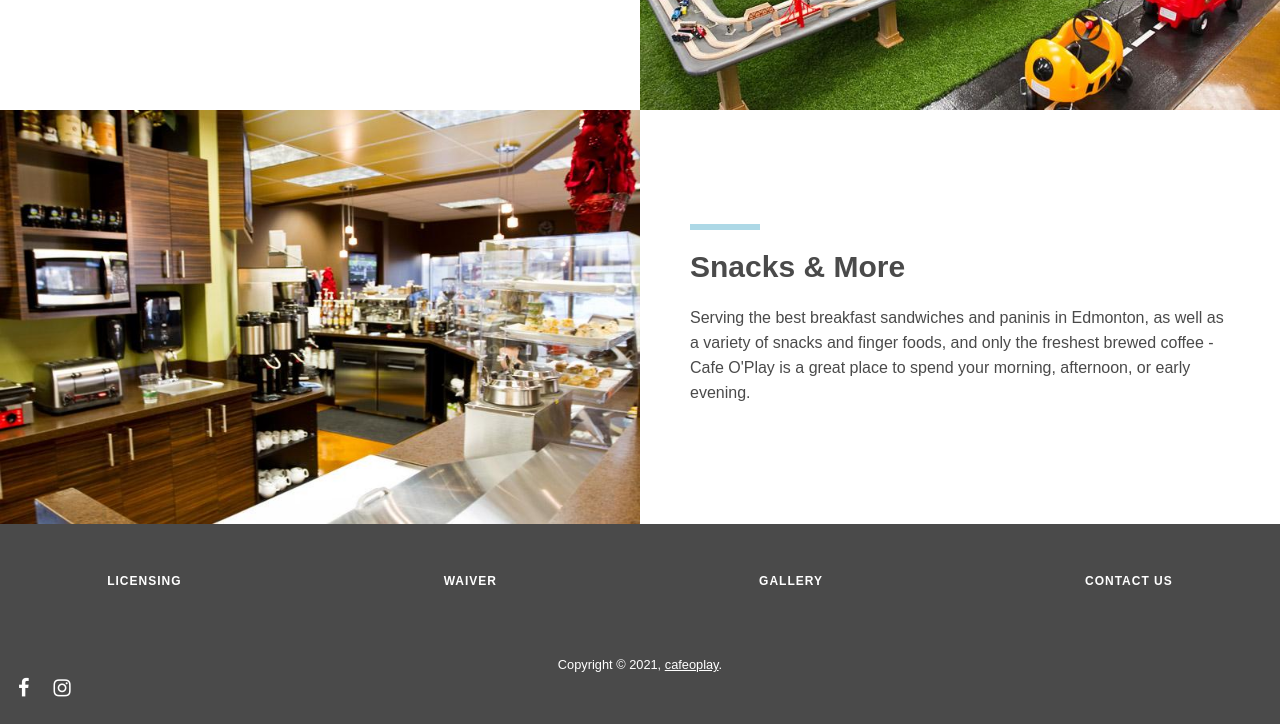
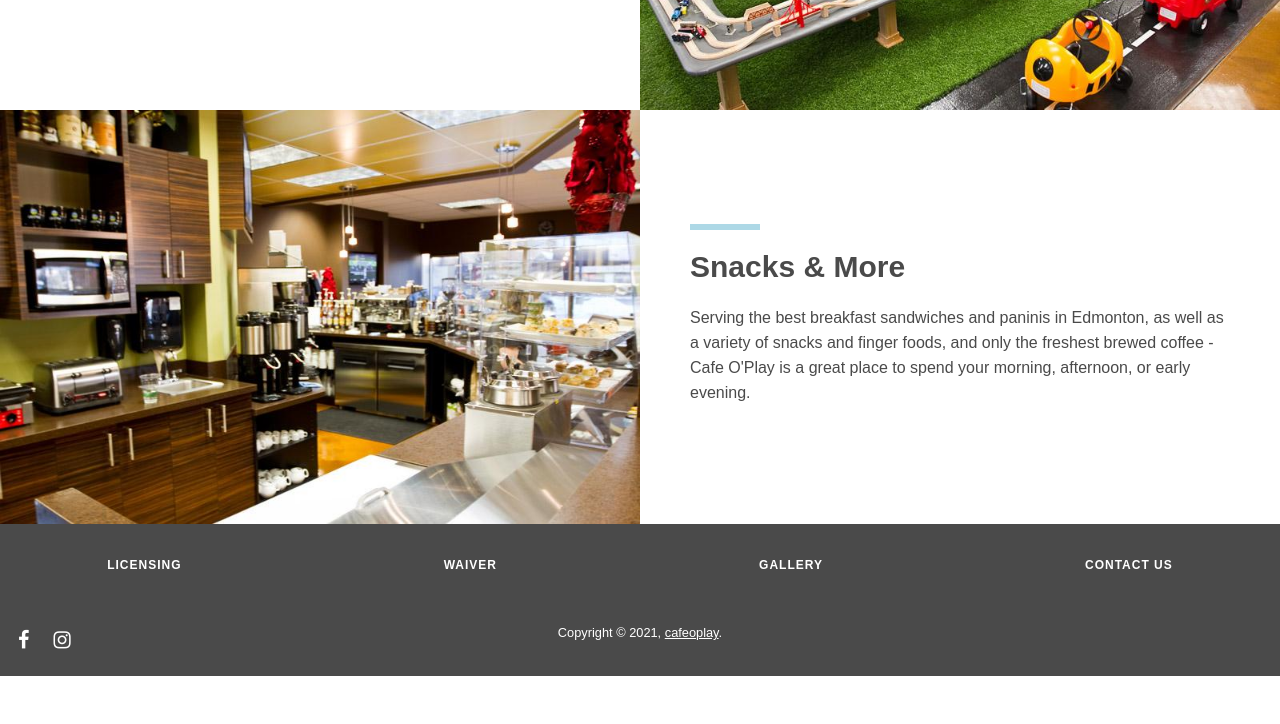
Before and after one commit to cafeoplay-github/cafeoplay-github.github.io, a plain HTML site: page index.html in a window 1280 px wide. Shown: the part 1701-2425 px from the top of the page. After the commit the page ends 2377 px from the top, so only its background shows below. Drawn offline with Linux system fonts and the light colour scheme.

Commit message:
Editted footer padding

```diff
--- a/styles/footer.css
+++ b/styles/footer.css
@@ -1,11 +1,11 @@
 footer {
     position: relative;
-    background-color: rgb(74,74,74);
+    background-color: rgb(74, 74, 74);
     display: flex;
     flex-direction: column;
     justify-content: center;
     align-items: center;
-    padding: 3rem;
+    padding: 2rem 3rem;
 }
 
 #footer__links a {
@@ -30,7 +30,7 @@ footer {
     justify-content: space-between;
     align-items: center;
     flex-wrap: wrap;
-    margin-bottom: 3rem;
+    margin-bottom: 2rem;
 }
 
 #footer__media {
```
